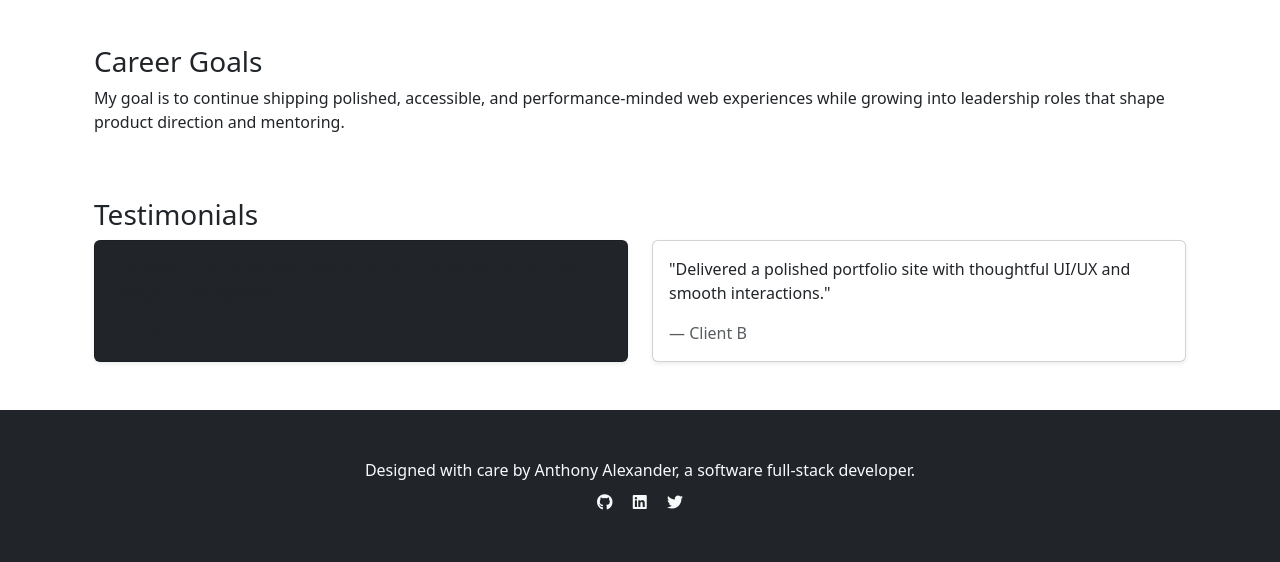
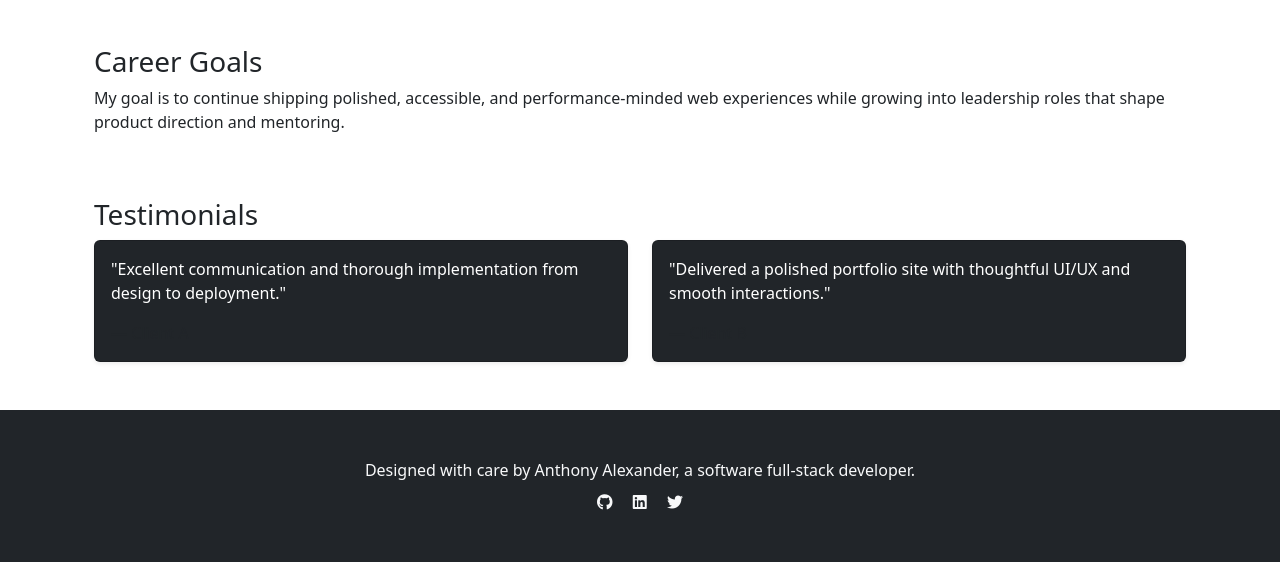
Before and after one commit to Alexdoned/my-portfolio, a Django app: page / in a window 1280 px wide. Shown: the part 2455-3017 px from the top of the page. Run offline with Django 5.2, Linux system fonts and the light colour scheme; data comes from the database, SQL or seed files in the repository; data that the repository does not hold is empty; parts of the project's set-up code (start-up, migrations or seed data) failed here and were passed over.

Commit message:
Update testimonial background styling

```diff
--- a/core/templates/core/home.html
+++ b/core/templates/core/home.html
@@ -127,13 +127,13 @@
               <h3>Testimonials</h3>
               <div class="row g-4">
                 <div class="col-md-6">
-                  <div class="card shadow-sm p-3 bg-dark">
+                  <div class="card shadow-sm p-3 bg-dark text-white">
                     <p>"Excellent communication and thorough implementation from design to deployment."</p>
                     <p class="text-muted mb-0">— Client A</p>
                   </div>
                 </div>
                 <div class="col-md-6">
-                  <div class="card shadow-sm p-3 bg-gray-900">
+                  <div class="card shadow-sm p-3 bg-dark text-white">
                     <p>"Delivered a polished portfolio site with thoughtful UI/UX and smooth interactions."</p>
                     <p class="text-muted mb-0">— Client B</p>
                   </div>
```
